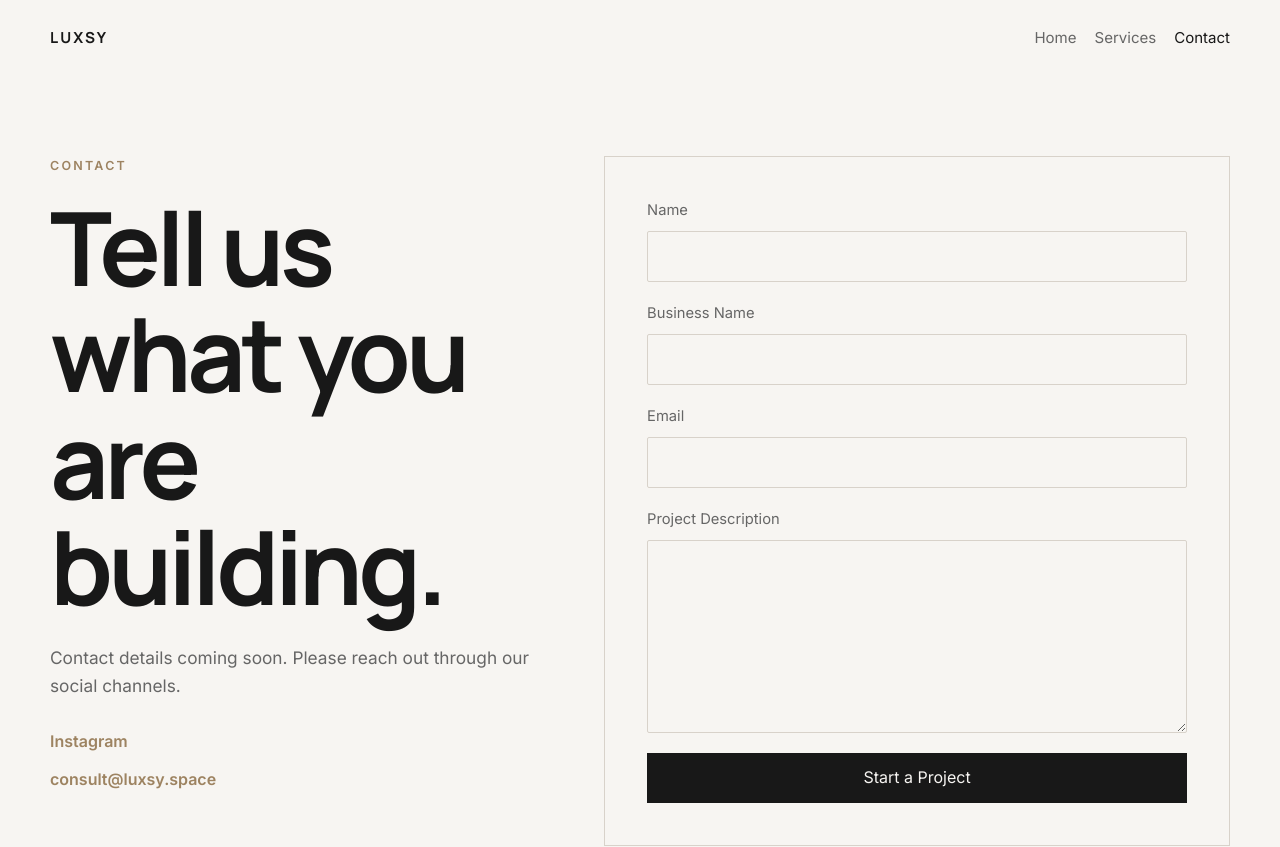
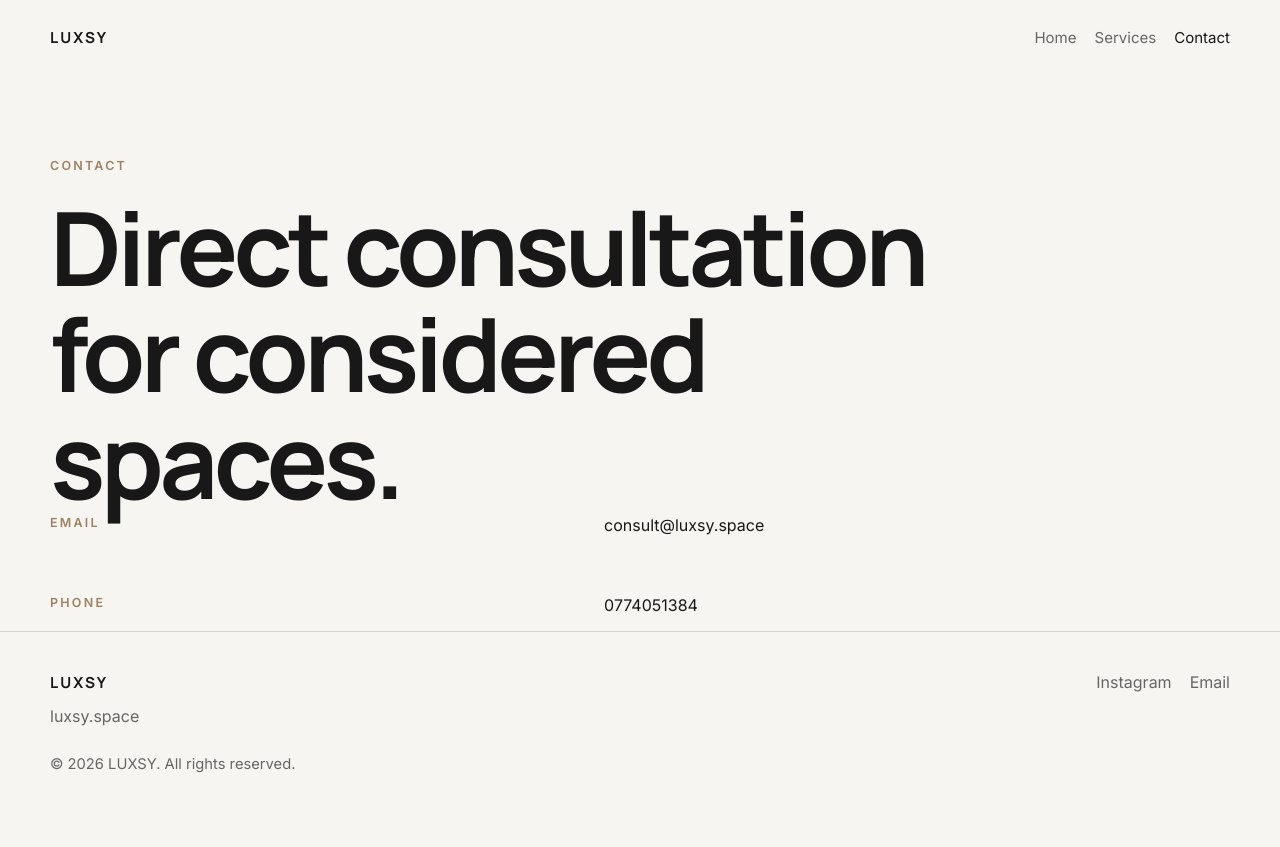
Before and after one commit to kvrsun/chapooort, a React (Vite) app: page /contact in a window 1280 px wide. Shown: the top 847 px of the page. After the commit the page ends 815 px from the top, so only its background shows below. Built offline with nearby package versions, Linux system fonts and the light colour scheme.

Commit message:
Refactor contact page editorial layout

```diff
--- a/src/pages/Contact.jsx
+++ b/src/pages/Contact.jsx
@@ -1,36 +1,21 @@
 import React from 'react';
+
 export default function Contact() {
   return (
-    <section className="page-hero page-section contact-page">
-      <div className="container contact-grid">
-        <div className="fade-up">
+    <section className="page-hero contact-page">
+      <div className="container">
+        <div className="fade-up" aria-labelledby="contact-heading">
           <p className="eyebrow">Contact</p>
-          <h1>Tell us what you are building.</h1>
-          <p>Contact details coming soon. Please reach out through our social channels.</p>
-          <div className="contact-links">
-            <a href="https://instagram.com/" target="_blank" rel="noreferrer">Instagram</a>
-            <a href="mailto:consult@luxsy.space">consult@luxsy.space</a>
-          </div>
+          <h1 id="contact-heading">Direct consultation for considered spaces.</h1>
         </div>
-        <form className="contact-form fade-up" aria-label="Project enquiry form">
-          <label>
-            <span>Name</span>
-            <input type="text" name="name" autoComplete="name" required />
-          </label>
-          <label>
-            <span>Business Name</span>
-            <input type="text" name="businessName" autoComplete="organization" />
-          </label>
-          <label>
-            <span>Email</span>
-            <input type="email" name="email" autoComplete="email" required />
-          </label>
-          <label>
-            <span>Project Description</span>
-            <textarea name="projectDescription" rows="7" required />
-          </label>
-          <button type="submit">Start a Project</button>
-        </form>
+
+        <div className="contact-grid fade-up" aria-label="LUXSY contact details">
+          <p className="eyebrow">Email</p>
+          <a href="mailto:consult@luxsy.space">consult@luxsy.space</a>
+
+          <p className="eyebrow">Phone</p>
+          <a href="tel:0774051384">0774051384</a>
+        </div>
       </div>
     </section>
   );
```
